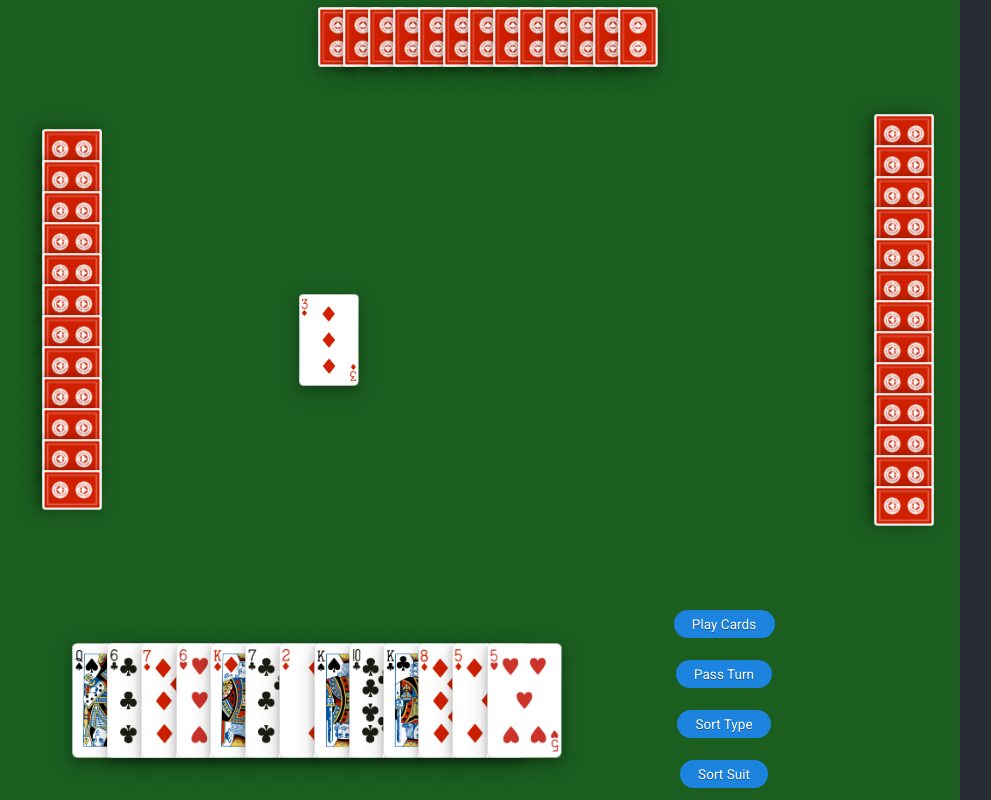
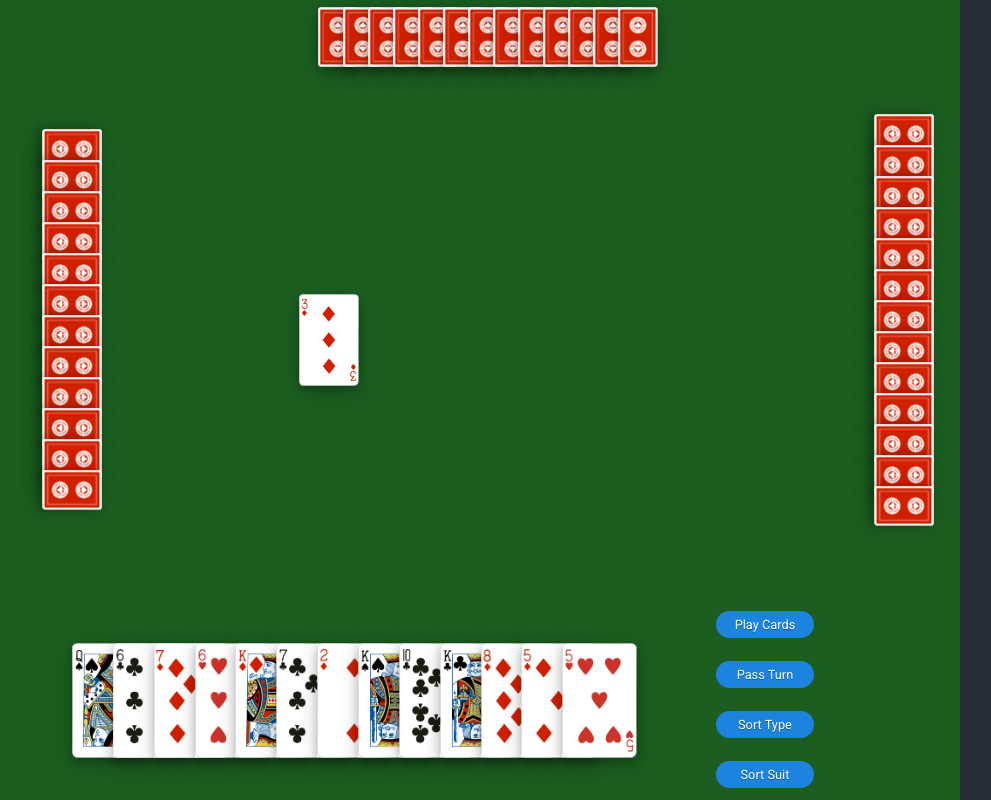
Before and after one commit to richardlau123/BigTwoJS, a React (Create React App) app: page / in a window 1280 px wide. Shown: the whole page, without its empty margins (0-991 px from the left). Built offline with nearby package versions, Linux system fonts and the light colour scheme.

Commit message:
clean consolelogs

```diff
--- a/src/App.css
+++ b/src/App.css
@@ -58,7 +58,7 @@
 }
 
 .player-action {
-  width: 40%;
+  width: 30%;
   height: 100%;
   display:flex;
   flex-direction: column;
@@ -83,9 +83,10 @@
   text-shadow: 0 0.04em 0.04em rgba(0,0,0,0.35);
   text-align:center;
   outline: none;
-  max-width: 50%;
+  max-width: 40%;
+  min-width:40%;
   max-height: 20%;
-  font-size: 1.7vh;
+  font-size: 1vw;
   transition: all 0.2s;
 }
 
@@ -126,12 +127,26 @@
   height: 33.3%;
 }
 
+.playingfield-player{
+  display:flex;
+  flex-direction: row;
+  height: 85%;
+}
+.playingfield-text{
+  font-size: 1.3vw;
+  font-family: roboto;
+  height: 15%;
+}
 .section-middle{
   justify-content: space-evenly
 }
 
 .section-top{
-  justify-content: center
+  justify-content: center;
+}
+
+#player{
+  flex-direction: column;
 }
 
 .left-field{
--- a/src/Game.jsx
+++ b/src/Game.jsx
@@ -39,7 +39,6 @@ class Game extends Component{
     }
 
     async resetGame(){
-        console.log("in resetgame")
         let deck = Rules.newDeck()
 
         let playerCards = await Rules.setUserCards(deck)
@@ -62,11 +61,13 @@ class Game extends Component{
             lastMovePlayer: null,
             freeMove: false,
             gameOver: false,
+            playerFieldText: "",
         })
         if(turn !== "player") this.AIplayCards()
     }
 
     playerPlayCards(cards){
+        this.setState({playerFieldText:""})
         if(this.state.startingTurn){
             let validPlay = Rules.isValidStartingPlay(cards)
 
@@ -75,7 +76,7 @@ class Game extends Component{
                 this.setState({startingTurn: false})
                 return true
             } else {
-                console.log("play must contain 3 of diamonds and be valid")
+                this.setState({playerFieldText: "starting turn must be valid and contain 3 of diamonds"})
             }
         } else {
             let validPlay = Rules.isValidPlay(cards)
@@ -85,7 +86,11 @@ class Game extends Component{
                 this.updateNextTurnCards(cards)
                 return true
             } else {
-                console.log("invalid play of cards or not stronger than previous play")
+                if(validPlay){
+                    this.setState({playerFieldText: "Your play must be valid and the same number of cards as the previous play"})
+                } else {
+                    this.setState({playerFieldText: "Your play must be stronger than the previous play"})
+                }
             }
         }
 
@@ -99,15 +104,12 @@ class Game extends Component{
             playableCards = Computer.AIplayStartingTurn(currentPlayerCards)
             this.setState({startingTurn: false})
         } else {
-            console.log("last move player:", this.state.lastMovePlayer,"current turn is:", this.state.turn)
             if(this.state.lastMovePlayer === this.state.turn) {
                 playableCards = Computer.AIplayFreeMove(currentPlayerCards)
-                console.log(playableCards)
 
             } else {
                 playableCards = Computer.AIplayCards(currentPlayerCards, this.state.lastMove)
             }
-            console.log(this.state.turn, playableCards)
         }
 
         this.updateNextTurnCards(playableCards)
@@ -125,7 +127,7 @@ class Game extends Component{
         if(cards){
             let cardsPlayed = this.state.cardsPlayed
             let currentPlayerCards = this.getCardsforTurn()
-            console.log("update next cards:", cards)
+
             cards.forEach((card)=> {
                 currentPlayerCards.splice(currentPlayerCards.indexOf(card), 1)
 
@@ -186,7 +188,7 @@ class Game extends Component{
         if(this.isGameOver()) return
         setTimeout(()=> {
             if(this.state.turn === "player") {
-                this.setState({turn: "opponentRight"}, ()=>{this.AIplayCards()})
+                this.setState({turn: "opponentRight", playerFieldText:""}, ()=>{this.AIplayCards()})
             } else if(this.state.turn === "opponentRight") {
                 this.setState({turn: "opponentTop"}, ()=>{this.AIplayCards()})
             } else if(this.state.turn === "opponentTop") {
@@ -195,13 +197,16 @@ class Game extends Component{
                 this.setState({turn: "player"})
         }, 1200)
 
-
     }
 
     playerPassTurn(){
-        this.setState({playerField: []})
-        this.displayPassTurn()
-        this.updateNextTurn()
+        if(this.state.startingTurn){
+            this.setState({playerFieldText:"You cannot pass the first turn"})
+        } else {
+            this.setState({playerField: [],playerFieldText:""})
+            this.displayPassTurn()
+            this.updateNextTurn()
+        }
     }
 
     numberSort(){
@@ -253,6 +258,7 @@ class Game extends Component{
                         opponentRight={this.state.opponentRightField}
                         opponentLeft={this.state.opponentLeftField}
                         opponentTop={this.state.opponentTopField}
+                        playerFieldText={this.state.playerFieldText}
                     >
                     </PlayingField>
                 </div>
--- a/src/Opponent.jsx
+++ b/src/Opponent.jsx
@@ -4,7 +4,7 @@ import Card from './Card.js'
 class Opponent extends Component{
     render(){
         const cards = this.props.cards;
-        //console.log(cards)
+
         return(
         <div className={"opponent-container " + this.props.class}>
             {cards && cards.map((card, i) => <Card key={i} card={card} class={this.props.cardClass} user="opponent"/>
--- a/src/Player.js
+++ b/src/Player.js
@@ -27,7 +27,6 @@ class Player extends Component{
         this.setState({
             selectedCards : newSelectedCards
         })
-        //console.log(this.state.selectedCards)
     }
 
     handlePlayClick(e){
--- a/src/PlayingField.jsx
+++ b/src/PlayingField.jsx
@@ -26,12 +26,14 @@ class PlayingField extends Component{
                         </div>
                     </div>
                     <div id="player" className="playingfield-section section-top">
+                        <div className="playingfield-player">
                         {this.props.player.map((card, i) => {
                                     return(<Card key={i} card={card} class="field-card" user="field" />)
                                 }
                             )}
+                        </div>
+                        <div className="playingfield-text">{this.props.playerFieldText}</div>
                     </div>
-
                 </div>
                 )
         }
```
Also changed, not shown: src/Computer.js (+0 -17 lines), src/Rules.js (+0 -8 lines).
